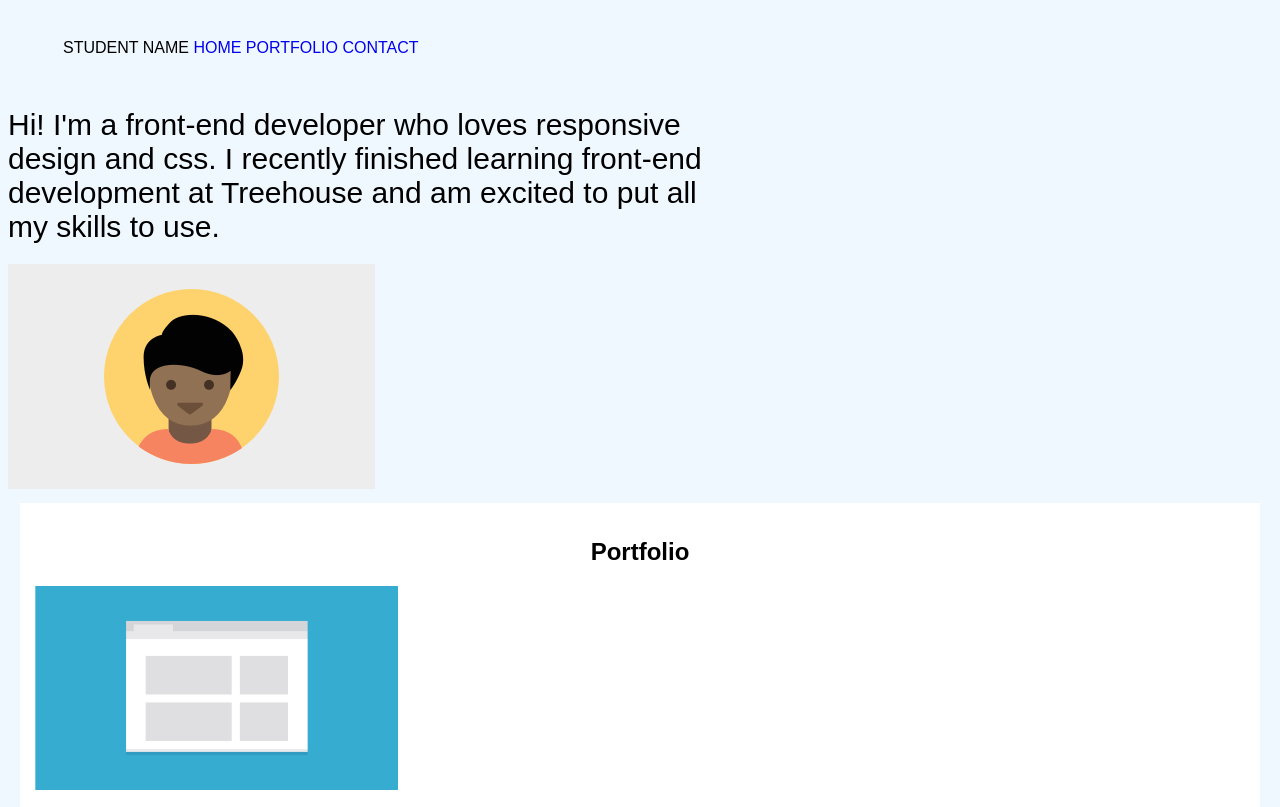
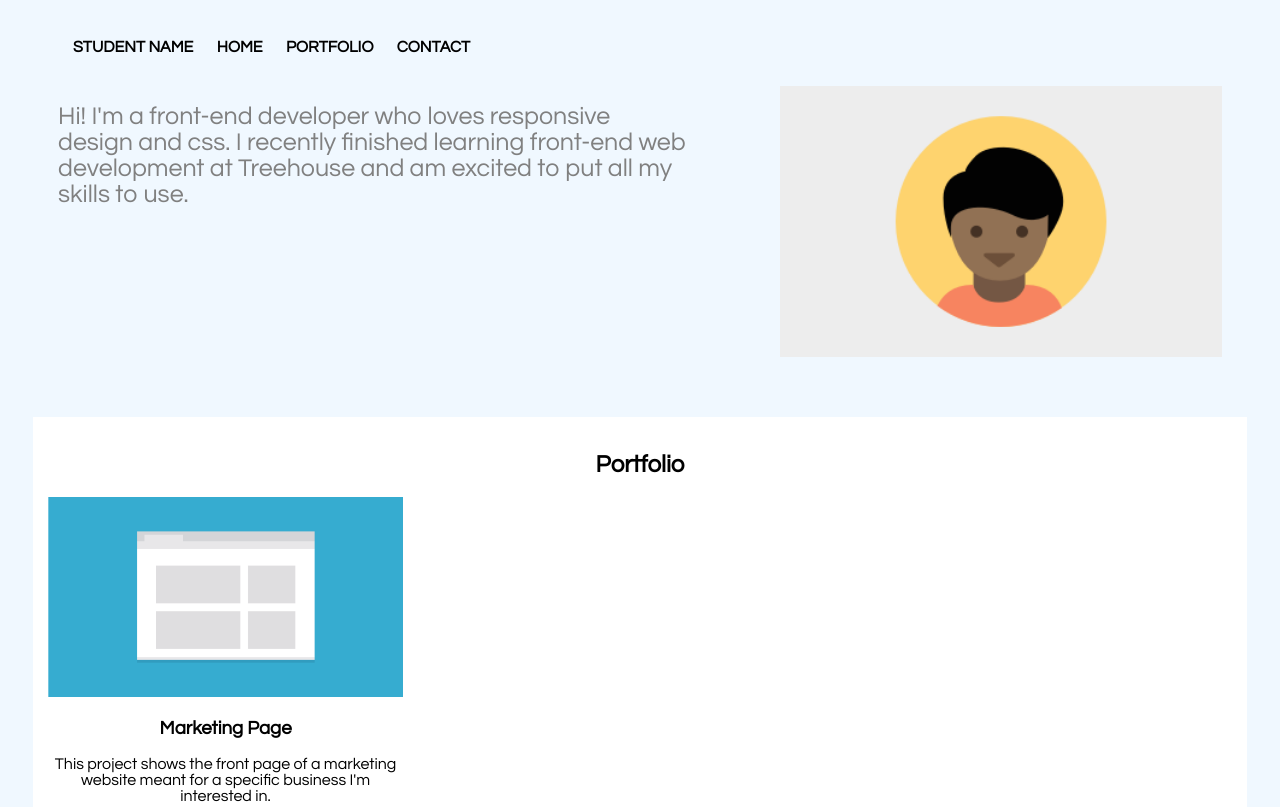
Before and after one commit to francineannbd/fewd-techdegree-project-2, a plain HTML site: page index.html in a window 1280 px wide. Shown: the top 807 px of the page. Drawn offline with Linux system fonts and the light colour scheme.

Commit message:
updated styles.css and index.html

```diff
--- a/css/styles.css
+++ b/css/styles.css
@@ -7,19 +7,21 @@
 
 body {
     background-color: aliceblue;
-    font-family: Arial, Helvetica, sans-serif;
+    font-family: Avant Garde, Avantgarde, Century Gothic, CenturyGothic, AppleGothic, sans-serif;
 }
 
 h1 {
     text-align: left;
-    font-size: 1.875em;
-    max-width: 700px;
-    font-weight: lighter;
+    font-size: 1.5625em; /* 25px/16px */
+    max-width: 50%;
+    font-weight: 200;
+    color: gray;
+    margin-left: 50px;
 }
 
 main {
     background-color: white;
-    margin: 10px 12px;
+    margin: 10px 25px;
     padding: 15px;
 }
 
@@ -42,6 +44,12 @@ p {
 li {
     list-style-type: none;
     display: inline;
+    padding: 0 10px;
+}
+
+a {
+    text-decoration: none;
+    color: #000000;
 }
 
 
@@ -52,6 +60,7 @@ li {
     width: 100%;
     padding: 15px;
     text-transform: uppercase;
+    font-weight: bold;
 }
 
 .portfolio-image {
@@ -59,8 +68,30 @@ li {
     height: 20%;
 }
 
+.profile-image {
+    margin: 0 50px 50px 0;
+    width: 35%;
+}
+
+
 /* Pseudo-class-----*/
 
-a:link {
-    text-decoration: none;
+
+
+/* Floated Columns-----*/
+
+.intro {
+    float: left;
 }
+
+.profile-image {
+    float: right;
+}
+
+/* Float Clearfix-----*/
+
+.group:after {
+    content: "";
+    display: table;
+    clear: both;
+}
--- a/index.html
+++ b/index.html
@@ -19,9 +19,9 @@
             </ul>
         </nav>
 
-        <header>
-            <h1>Hi! I'm a front-end developer who loves responsive design and css.
-                I recently finished learning front-end development at Treehouse and am
+        <header class="group">
+            <h1 class="intro">Hi! I'm a front-end developer who loves responsive design and css.
+                I recently finished learning front-end web development at Treehouse and am
                 excited to put all my skills to use.
             </h1>
             <img class="profile-image" src="images/responsive-layout-profile.png" alt="student image">
@@ -81,7 +81,7 @@
 
             <section>
                 <h2 id="contact">Contact</h2>
-                <p>If you're interested in chatting or want more information about what I've been working
+                <p class="more-info">If you're interested in chatting or want more information about what I've been working
                     on, I'd love to hear from you!
                 </p>
                 <p>Phone <strong>+1 (111) 555-1234</strong></p>
```
